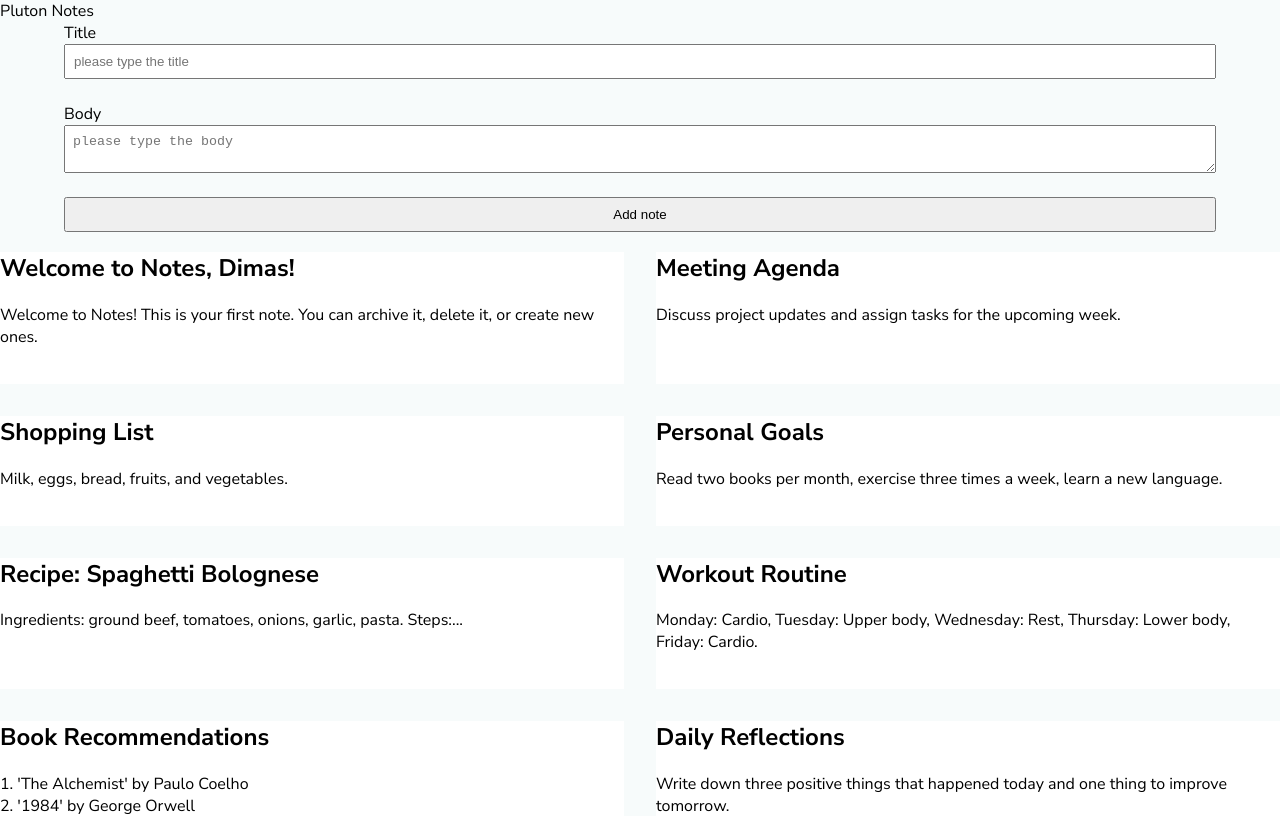
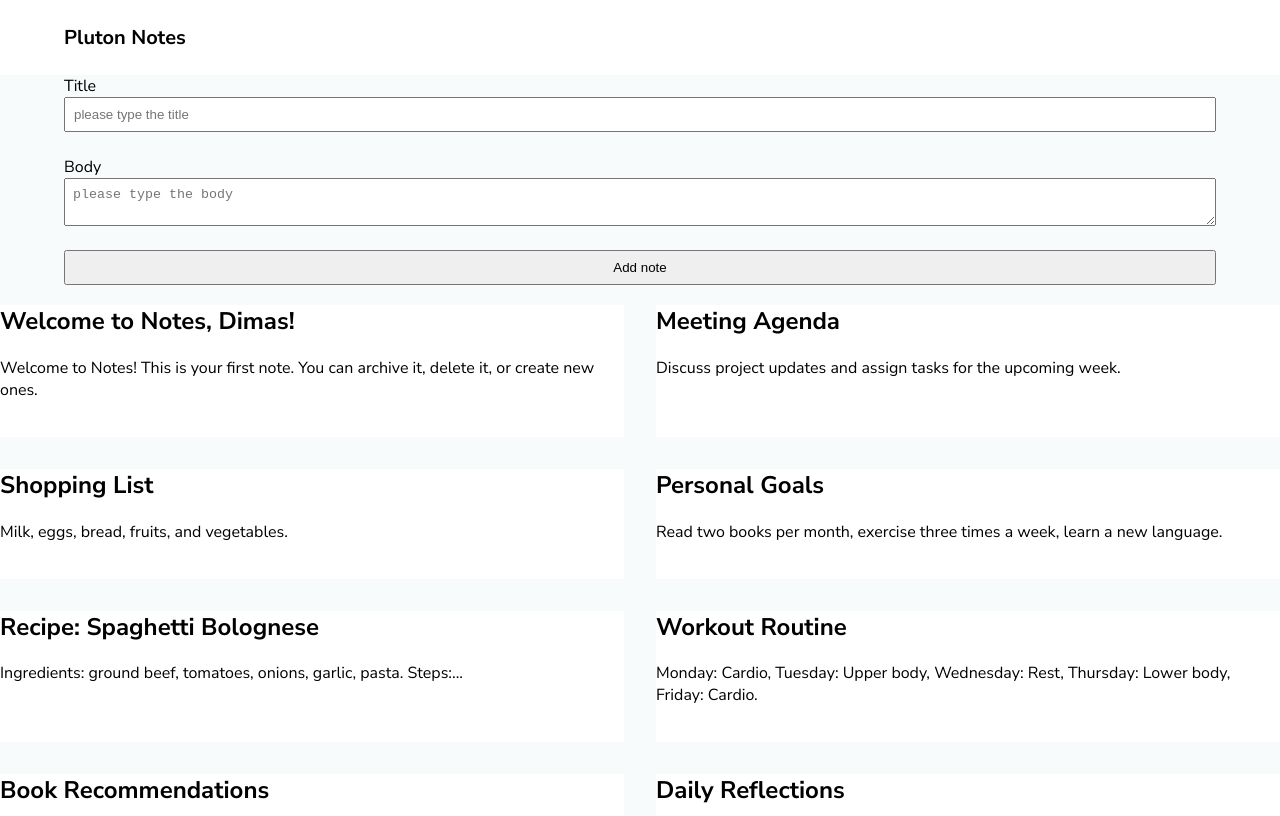
Before and after one commit to fazzaamiarso/dicoding-fundamental-fe, a plain HTML site: page index.html in a window 1280 px wide. Shown: the top 816 px of the page. Drawn offline with Linux system fonts and the light colour scheme.

Commit message:
style: header styling

```diff
--- a/app/components/note-input/note-input.component.js
+++ b/app/components/note-input/note-input.component.js
@@ -12,9 +12,6 @@ class NoteInput extends HTMLElement {
     this.form = clone.querySelector("form");
     this.titleField = clone.querySelector("#title-input");
     this.bodyField = clone.querySelector("#body-input");
-
-    this.titleError = clone.querySelector("#title-error");
-    this.bodyError = clone.querySelector("#body-error");
 
     this._shadow = this.attachShadow({ mode: "open" });
     this._shadow.appendChild(clone);
--- a/app/styles/styles.css
+++ b/app/styles/styles.css
@@ -2,3 +2,19 @@ body {
     font-family: "Nunito Sans", sans-serif;
     background-color: #f7fbfb ;
 }
+
+
+.header {
+    background-color: white;
+}
+
+.header__container {
+    width: 90%;
+    margin-inline: auto;
+    padding-block: 1.5rem;
+}
+
+.header__title {
+    font-weight: bold;
+    font-size: 1.25rem;
+}
--- a/index.html
+++ b/index.html
@@ -19,8 +19,10 @@
     />
   </head>
   <body>
-    <header>
-      <h1>Pluton Notes</h1>
+    <header class="header">
+      <div class="header__container">
+        <h1 class="header__title">Pluton Notes</h1>
+      </div>
     </header>
     <main>
       <note-app></note-app>
```
